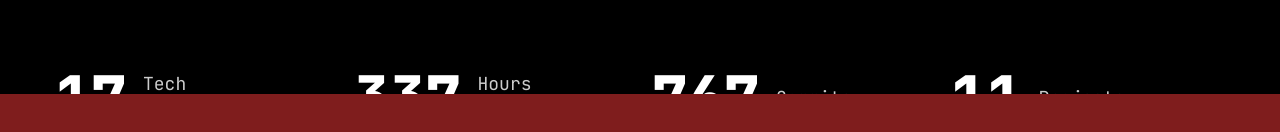
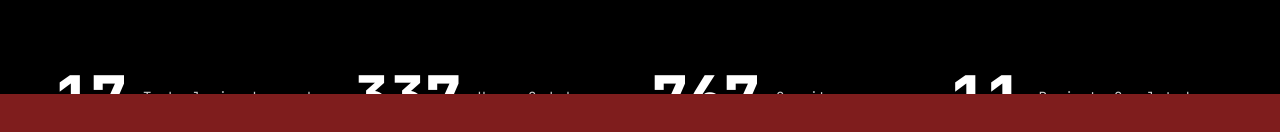
Before and after one commit to Jaycelab/Main-Portfolio, a Next.js app: page / in a window 1280 px wide. Shown: the part 706-838 px from the top of the page. Built offline with nearby package versions, Linux system fonts and the light colour scheme.

Commit message:
stats and hw cleanup. Updated known issues

```diff
--- a/components/Photo.jsx
+++ b/components/Photo.jsx
@@ -5,7 +5,7 @@ import Image from "next/image";
 
 const Photo = () => {
   return (
-    <div className="w-full h-full relative">
+    <div className="w-full h-full ">
       <motion.div
         initial={{ opacity: 0 }}
         animate={{
--- a/components/Stats.jsx
+++ b/components/Stats.jsx
@@ -8,7 +8,7 @@ import CountUp from "react-countup";
 const stats = [
   {
     num: 18,
-    text: "Tech Learned",
+    text: "Technologies Learned",
   },
   {
     num: 348,
@@ -20,7 +20,7 @@ const stats = [
   },
   {
     num: 11,
-    text: "Projects",
+    text: "Projects Completed",
   },
 ];
 
@@ -45,7 +45,7 @@ const Stats = () => {
                 <p
                   className={`${
                     item.text.length < 15 ? "max-w-[100px]" : "max-w[150px]"
-                  } leading-snug text-white/80 text-sm xl:text-lg`}
+                  } leading-snug text-white/80 text-sm `}
                 >
                   {item.text}
                 </p>
--- a/components/TextLoop.jsx
+++ b/components/TextLoop.jsx
@@ -8,26 +8,21 @@ const loopArr = [
   "Hej, Verden",
   "สวัสดีโลก",
   "Hola mundo",
+  "こんにちは、世界",
   "Ciao Mondo",
+  "반갑다 세상아",
+  "שלום עולם",
   "Hallo Welt",
-  "Здравствуй, мир",
   "Olá, mundo",
   "Привiт, свiт",
-  "sਸਤਿ ਸ੍ਰੀ ਅਕਾਲ ਦੁਨਿਆ",
   "Kamusta mundo",
   "नमस्ते दुनिया",
   "Halo Dunia",
   "Aloha Honua",
   "Salut le Monde",
-  "こんにちは、 世界",
-  "Dia dhaoibh, a dhomhain",
-  "반갑다 세상아",
   "Hallo verden",
-  "Xin chào thế giới",
   "Hallå världen",
-  "สวัสดีโลก",
-  "Merhaba Dünya",
-  "שלום עולם",
+  "Здравствуй, мир",
 ];
 
 export default function TextLoop() {
```
Also changed, not shown: 1 other file (tests, documents, lock files or other folders).
